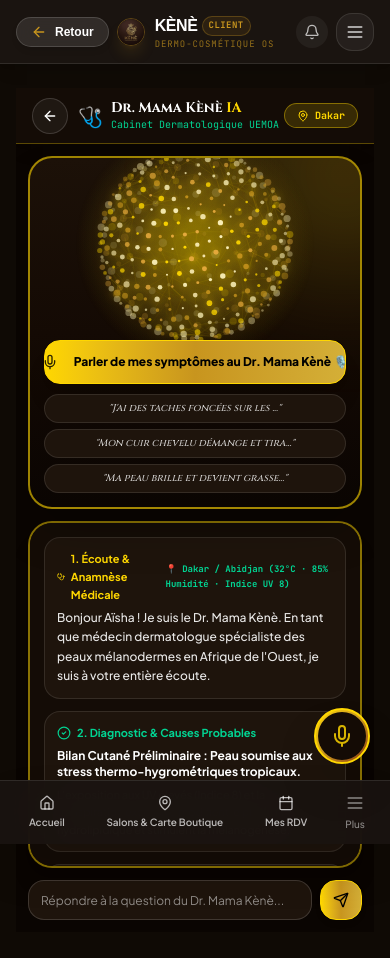
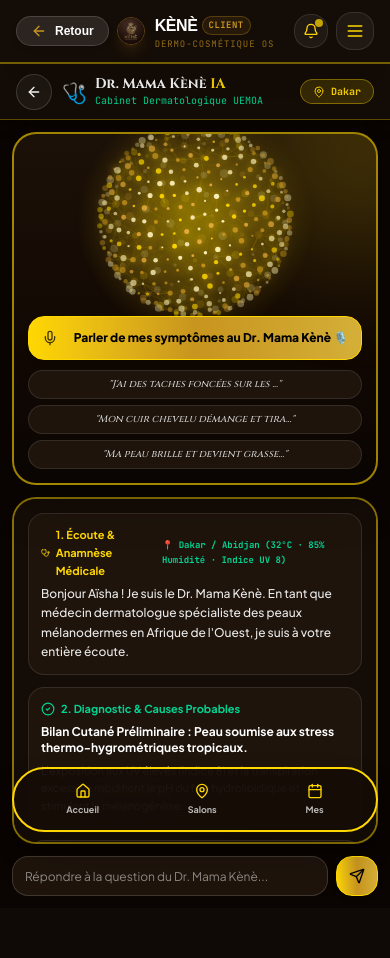
Before and after one commit to Fenezara/kene-os, a Next.js app: page /chat in a window 390 px wide. Shown: the top 958 px of the page. Built offline with nearby package versions, Linux system fonts and the light colour scheme; a web font is replaced by a local one.

Commit message:
feat(ui): launch next-gen luxury navigation designs for Client, Pro Enterprise, and Super-Admin layouts with full PC tablet mobile responsiveness

```diff
--- a/src/app/(admin)/layout.tsx
+++ b/src/app/(admin)/layout.tsx
@@ -2,10 +2,16 @@
 
 import React, { useEffect, useState } from 'react';
 import Link from 'next/link';
-import { usePathname } from 'next/navigation';
-import { Building2, ShoppingBag, ShieldCheck, UserPlus, Crown, Menu, X, ArrowLeft } from 'lucide-react';
+import { usePathname, useRouter } from 'next/navigation';
+import { motion, AnimatePresence } from 'framer-motion';
+import {
+  Building2, ShoppingBag, ShieldCheck, UserPlus, Crown, Menu, X, ArrowLeft,
+  Activity, Search, Globe, Shield, RefreshCw, Cpu, Layers, Sparkles
+} from 'lucide-react';
 import { Button } from '@/components/ui/button';
 import { KeneLogo } from '@/components/ui/logo';
+import { Badge } from '@/components/ui/badge';
+import { RoleSwitcher } from '@/components/RoleSwitcher';
 
 export default function AdminLayout({
   children,
@@ -13,54 +19,80 @@ export default function AdminLayout({
   children: React.ReactNode
 }) {
   const pathname = usePathname();
+  const router = useRouter();
   const [mobileMenuOpen, setMobileMenuOpen] = useState(false);
+  const [systemUptime, setSystemUptime] = useState('99.98%');
 
-  // Don't render admin header/sidebar on the isolated admin login page
+  // Don't render admin header/sidebar on isolated admin login
   if (pathname === '/admin/login') {
     return <>{children}</>;
   }
 
   const adminNav = [
-    { href: '/admin', label: 'Vue Globale (Salons)', icon: Building2 },
-    { href: '/admin/marketplace', label: 'Marketplace Addons', icon: ShoppingBag },
-    { href: '/admin/security', label: 'Audit & Sécurité OWASP', icon: ShieldCheck },
-    { href: '/onboarding', label: 'Nouveau Salon (Wizard)', icon: UserPlus },
+    { href: '/admin', label: 'Vue Globale (Salons & Kènè OS)', icon: Building2, badge: '47 Salons' },
+    { href: '/admin/marketplace', label: 'Marketplace Addons', icon: ShoppingBag, badge: 'SaaS' },
+    { href: '/admin/security', label: 'Audit & Sécurité OWASP', icon: ShieldCheck, badge: 'SOC2' },
+    { href: '/onboarding', label: 'Nouveau Salon (Wizard)', icon: UserPlus, badge: '1-Click' },
   ];
 
   return (
-    <div className="min-h-screen bg-[#0F0A05] text-[#F8F1E4] flex flex-col font-sans">
-      {/* ── TOP STICKY NAVBAR ── */}
-      <header className="h-16 bg-[#1A1410] border-b border-white/10 px-4 md:px-8 flex items-center justify-between sticky top-0 z-50 shadow-xl">
+    <div className="min-h-screen bg-[#070402] text-[#F8F1E4] flex flex-col font-sans selection:bg-[#FFD700] selection:text-black">
+
+      {/* ── 👑 HOLOGRAPHIC COMMAND CENTER TOP HEADER ── */}
+      <header className="h-16 bg-[#120B06]/95 border-b-2 border-[#FFD700]/40 px-4 md:px-8 flex items-center justify-between sticky top-0 z-50 shadow-2xl backdrop-blur-2xl">
         <div className="flex items-center gap-3">
           <button
             onClick={() => setMobileMenuOpen(!mobileMenuOpen)}
-            className="md:hidden p-2 rounded-xl text-white/70 hover:text-white bg-white/5 border border-white/10"
+            className="md:hidden p-2 rounded-xl text-white/80 hover:text-white bg-white/5 border border-white/15"
             aria-label="Toggle Navigation Menu"
           >
-            {mobileMenuOpen ? <X className="w-5 h-5" /> : <Menu className="w-5 h-5" />}
+            {mobileMenuOpen ? <X className="w-5 h-5 text-[#FFD700]" /> : <Menu className="w-5 h-5 text-[#FFD700]" />}
           </button>
 
-          <KeneLogo href="/admin" subtitle="ADMIN" size="md" />
+          <KeneLogo href="/admin" subtitle="SUPER-ADMIN" size="md" />
         </div>
 
-        {/* Desktop Header Stats */}
-        <div className="hidden sm:flex items-center gap-4">
-          <Badge className="bg-emerald-500/10 text-emerald-400 border border-emerald-500/20 text-xs px-3 py-1 font-bold">
-            🟢 Plateforme Active (SOC2 / OWASP)
-          </Badge>
-          <Link href="/login">
-            <Button size="sm" variant="outline" className="border-white/10 text-xs text-white/80 hover:bg-white/5 h-8">
-              <ArrowLeft className="w-3.5 h-3.5 mr-1" /> Sortie Admin
+        {/* Live System Nodes Status (Abidjan / Dakar / SOC2) */}
+        <div className="hidden lg:flex items-center gap-3 text-xs">
+          <div className="flex items-center gap-2 px-3 py-1.5 rounded-xl bg-emerald-500/10 border border-emerald-500/30 text-emerald-400 font-mono font-bold">
+            <span className="w-2 h-2 rounded-full bg-emerald-400 animate-pulse" />
+            <span>Serveurs Abidjan & Dakar : Online ({systemUptime})</span>
+          </div>
+
+          <div className="flex items-center gap-2 px-3 py-1.5 rounded-xl bg-[#FFD700]/15 border border-[#FFD700]/40 text-[#FFD700] font-mono font-bold">
+            <Cpu className="w-3.5 h-3.5" />
+            <span>SOC2 / OWASP Security 2026</span>
+          </div>
+        </div>
+
+        {/* Header Right Actions */}
+        <div className="flex items-center gap-3">
+          <Link href="/portal">
+            <Button size="sm" className="bg-[#2A1D13] border border-[#FFD700]/40 text-[#FFD700] hover:bg-[#3E2B1D] text-xs font-bold h-9 rounded-xl">
+              <ArrowLeft className="w-3.5 h-3.5 mr-1 text-[#FFD700]" /> Vue Cliente
+            </Button>
+          </Link>
+
+          <Link href="/dashboard">
+            <Button size="sm" className="bg-gradient-to-r from-[#FFD700] via-[#C8951E] to-[#D4AF37] text-black font-black text-xs h-9 rounded-xl shadow-lg border border-[#FFD700] hover:scale-105 transition">
+              <Building2 className="w-3.5 h-3.5 mr-1" /> Vue Salon Pro
             </Button>
           </Link>
         </div>
       </header>
 
       {/* ── MOBILE DROPDOWN MENU ── */}
+      <AnimatePresence>
         {mobileMenuOpen && (
-        <div className="md:hidden bg-[#1A1410] border-b border-white/10 p-4 space-y-2 z-40">
-          <div className="text-[10px] font-bold uppercase tracking-wider text-white/40 mb-2 px-2">
-            Navigation Administrateur
+          <motion.div
+            initial={{ opacity: 0, y: -10 }}
+            animate={{ opacity: 1, y: 0 }}
+            exit={{ opacity: 0, y: -10 }}
+            className="md:hidden bg-[#140C06] border-b-2 border-[#FFD700]/40 p-4 space-y-2 z-40 shadow-2xl"
+          >
+            <div className="text-[10px] font-mono font-bold uppercase tracking-widest text-[#FFD700] mb-2 px-2 flex items-center justify-between">
+              <span>COMMAND CENTER SUPER-ADMIN</span>
+              <Badge className="bg-emerald-500/20 text-emerald-400 text-[9px]">SOC2 ACTIVE</Badge>
             </div>
             {adminNav.map((item) => {
               const isActive = pathname === item.href;
@@ -70,27 +102,36 @@ export default function AdminLayout({
                   key={item.href}
                   href={item.href}
                   onClick={() => setMobileMenuOpen(false)}
-                className={`flex items-center gap-3 px-3 py-2.5 rounded-xl text-xs font-bold transition-all ${
+                  className={`flex items-center justify-between px-4 py-3 rounded-2xl text-xs font-bold transition-all ${
                     isActive
-                    ? 'bg-[var(--gold-kene)] text-[#0F0A05] shadow-lg font-black'
-                    : 'text-white/70 hover:text-white hover:bg-white/5'
+                      ? 'bg-gradient-to-r from-[#FFD700] via-[#C8951E] to-[#D4AF37] text-black shadow-xl font-black border border-[#FFD700]'
+                      : 'text-white/80 hover:text-white hover:bg-white/10 border border-white/10'
                   }`}
                 >
+                  <div className="flex items-center gap-3">
                     <Icon className="w-4 h-4" />
                     <span>{item.label}</span>
+                  </div>
+                  <span className="text-[9px] font-mono font-bold px-2 py-0.5 rounded-full bg-white/10">
+                    {item.badge}
+                  </span>
                 </Link>
               );
             })}
+          </motion.div>
+        )}
+      </AnimatePresence>
+
+      {/* ── MAIN CONTAINER WITH HOLOGRAPHIC SIDEBAR ── */}
+      <div className="flex-1 flex">
+
+        {/* Desktop Holographic Sidebar */}
+        <aside className="hidden md:block w-72 bg-gradient-to-b from-[#140C06] via-[#0E0703] to-[#070402] border-r-2 border-[#FFD700]/40 p-6 space-y-3 shrink-0 shadow-2xl relative">
+          <div className="text-[10px] font-mono font-bold uppercase tracking-widest text-[#FFD700] mb-4 px-2 flex items-center justify-between border-b border-white/10 pb-2">
+            <span>PILOTAGE SYSTEME ADMIN</span>
+            <Sparkles className="w-3 h-3 text-[#FFD700] animate-pulse" />
           </div>
-      )}
 
-      {/* ── MAIN CONTAINER WITH SIDEBAR & RESPONSIVE MAIN CONTENT ── */}
-      <div className="flex-1 flex">
-        {/* Desktop Sidebar */}
-        <aside className="hidden md:block w-64 bg-[#1A1410] border-r border-white/10 p-6 space-y-2 shrink-0">
-          <div className="text-[10px] font-bold uppercase tracking-wider text-white/40 mb-3 px-3">
-            Navigation Administrateur
-          </div>
           {adminNav.map((item) => {
             const isActive = pathname === item.href;
             const Icon = item.icon;
@@ -98,32 +139,31 @@ export default function AdminLayout({
               <Link
                 key={item.href}
                 href={item.href}
-                className={`flex items-center gap-3 px-3.5 py-3 rounded-xl text-xs font-bold transition-all ${
+                className={`flex items-center justify-between px-4 py-3.5 rounded-2xl text-xs font-bold transition-all duration-200 ${
                   isActive
-                    ? 'bg-gradient-to-r from-[var(--gold-kene)] to-[#D4AF37] text-black shadow-lg font-black'
-                    : 'text-white/60 hover:text-white hover:bg-white/5'
+                    ? 'bg-gradient-to-r from-[#FFD700] via-[#C8951E] to-[#D4AF37] text-black shadow-xl font-black border border-[#FFD700] scale-102'
+                    : 'text-white/70 hover:text-white hover:bg-white/10 border border-white/10 hover:border-[#FFD700]/40'
                 }`}
               >
-                <Icon className="w-4 h-4" />
+                <div className="flex items-center gap-3">
+                  <Icon className={`w-4 h-4 ${isActive ? 'text-black font-bold' : 'text-[#FFD700]'}`} />
                   <span>{item.label}</span>
+                </div>
+                <span className={`text-[9px] font-mono font-bold px-2 py-0.5 rounded-full ${
+                  isActive ? 'bg-black/20 text-black' : 'bg-white/10 text-[#FFD700]'
+                }`}>
+                  {item.badge}
+                </span>
               </Link>
             );
           })}
         </aside>
 
         {/* Main Content Area */}
-        <main className="flex-1 p-4 sm:p-6 md:p-8 overflow-y-auto bg-[#140F0B]">
+        <main className="flex-1 p-4 sm:p-6 md:p-8 overflow-y-auto bg-[#0C0603]">
           {children}
         </main>
       </div>
     </div>
   );
 }
-
-function Badge({ children, className }: { children: React.ReactNode; className?: string }) {
-  return (
-    <span className={`inline-flex items-center rounded-full ${className}`}>
-      {children}
-    </span>
-  );
-}
--- a/src/app/(client)/layout.tsx
+++ b/src/app/(client)/layout.tsx
@@ -6,7 +6,6 @@ import { usePathname, useRouter } from 'next/navigation';
 import { Home, Calendar, ScanFace, Wallet, ShoppingBag, Sprout, Bell, User, Sparkles, ArrowLeft, LogOut, MapPin, Menu, X, MessageSquare, Stethoscope, FileText, Mic } from 'lucide-react';
 import { motion, AnimatePresence } from 'framer-motion';
 
-import { RoleSwitcher } from '@/components/RoleSwitcher';
 import { PlanSwitcher } from '@/components/PlanSwitcher';
 import { BackButton } from '@/components/ui/back-button';
 import { KeneLogo } from '@/components/ui/logo';
@@ -31,7 +30,6 @@ export default function ClientLayout({
       const savedUser = localStorage.getItem('kene_user');
       const hasCookie = document.cookie.split(';').some(c => c.trim().startsWith('kene-session='));
 
-      // If no session exists at all, auto-create a guest/demo client session for instant exploration
       if (!savedUser && !hasCookie) {
         const guestUser = {
           firstName: 'Cliente',
@@ -69,7 +67,7 @@ export default function ClientLayout({
   // Filter navigation buttons dynamically depending on activePlan selection
   const allNavLinks = [
     { href: '/portal', label: 'Accueil', icon: Home, plan: 'essentiel' },
-    { href: '/salons', label: 'Salons & Carte Boutique', icon: MapPin, plan: 'essentiel' },
+    { href: '/salons', label: 'Salons & Carte', icon: MapPin, plan: 'essentiel' },
     { href: '/appointments', label: 'Mes RDV', icon: Calendar, plan: 'essentiel' },
     { href: '/diagnostic', label: 'Bilan Cutané', icon: ScanFace, plan: 'pro' },
     { href: '/chat', label: 'Dr. Mama Kènè IA 🩺🎙️', icon: Stethoscope, plan: 'elite' },
@@ -83,10 +81,10 @@ export default function ClientLayout({
   });
 
   return (
-    <div className="min-h-screen bg-[#0F0A05] text-white flex flex-col font-sans selection:bg-[var(--gold-kene)] selection:text-[#0F0A05]">
+    <div className="min-h-screen bg-[#0F0A05] text-white flex flex-col font-sans selection:bg-[#FFD700] selection:text-black">
 
-      {/* --- RESPONSIVE HEADER (SCROLLS NATURALLY WITH PAGE INTERFACE) --- */}
-      <header className="h-16 bg-[#1A1410] border-b border-white/10 px-4 md:px-8 flex items-center justify-between w-full shadow-lg z-30">
+      {/* ── 🌸 TOP SUSPENDED GLASS HEADER (DESKTOP / PC & TABLET) ── */}
+      <header className="h-16 bg-[#160E08]/90 border-b-2 border-[#FFD700]/40 px-4 md:px-8 flex items-center justify-between w-full shadow-2xl z-40 backdrop-blur-2xl sticky top-0">
         <div className="max-w-7xl w-full mx-auto flex items-center justify-between">
 
           {/* Left Logo & Back Button */}
@@ -96,7 +94,7 @@ export default function ClientLayout({
           </div>
 
           {/* Desktop Navigation Links */}
-          <nav className="hidden md:flex items-center gap-1 lg:gap-2">
+          <nav className="hidden md:flex items-center gap-1.5 lg:gap-2">
             {navLinks.map((link) => {
               const isActive = pathname === link.href || (link.href.includes('chat') && pathname.includes('chat'));
               const Icon = link.icon;
@@ -110,20 +108,20 @@ export default function ClientLayout({
                       window.location.href = '/portal';
                     }
                   }}
-                  className={`flex items-center gap-2 px-3.5 py-2 rounded-xl text-xs transition-all ${
+                  className={`flex items-center gap-2 px-3.5 py-2 rounded-xl text-xs transition-all duration-200 cursor-pointer ${
                     isActive
-                      ? 'bg-gradient-to-r from-[#FFD700] via-[#C8951E] to-[#D4AF37] text-black font-black shadow-md border border-[#FFD700]'
+                      ? 'bg-gradient-to-r from-[#FFD700] via-[#C8951E] to-[#D4AF37] text-black font-black shadow-xl border border-[#FFD700] scale-102'
                       : 'text-white/80 hover:text-white hover:bg-white/10 font-semibold'
                   }`}
                 >
-                  <Icon className={`w-4 h-4 ${isActive ? 'text-black font-bold' : ''}`} />
+                  <Icon className={`w-4 h-4 ${isActive ? 'text-black font-bold' : 'text-[#FFD700]'}`} />
                   <span className={isActive ? 'text-black font-black' : ''}>{link.label}</span>
                 </Link>
               );
             })}
           </nav>
 
-          {/* Right Actions */}
+          {/* Right Actions & Plan Switcher */}
           <div className="flex items-center gap-2 sm:gap-3">
             <div className="hidden sm:block w-48">
               <PlanSwitcher />
@@ -131,11 +129,11 @@ export default function ClientLayout({
 
             <Link
               href="/client-notifications"
-              className="p-2 rounded-xl bg-white/5 hover:bg-white/10 text-white/70 hover:text-white transition relative"
+              className="p-2 rounded-xl bg-white/5 hover:bg-white/10 text-white/70 hover:text-white transition relative border border-white/10"
               title="Notifications"
             >
-              <Bell className="w-4 h-4" />
-              <span className="absolute top-1 right-1 w-2 h-2 rounded-full bg-[var(--gold-kene)] animate-pulse" />
+              <Bell className="w-4 h-4 text-[#FFD700]" />
+              <span className="absolute top-1 right-1 w-2 h-2 rounded-full bg-[#FFD700] animate-pulse" />
             </Link>
 
             {/* Hamburger Button for Mobile */}
@@ -144,22 +142,37 @@ export default function ClientLayout({
               className="md:hidden p-2 rounded-xl bg-white/5 border border-white/10 text-white/80 hover:text-white"
               title="Menu Navigation"
             >
-              <Menu className="w-5 h-5" />
-            </button>
-
-            <button
-              onClick={handleLogout}
-              className="hidden md:flex p-2 rounded-xl bg-red-500/10 border border-red-500/30 hover:bg-red-500/20 text-red-400 transition cursor-pointer items-center gap-1 text-xs font-bold"
-              title="Déconnexion"
-            >
-              <LogOut className="w-4 h-4" />
-              <span>Déconnexion</span>
+              <Menu className="w-5 h-5 text-[#FFD700]" />
             </button>
           </div>
         </div>
       </header>
 
-      {/* --- MOBILE NAVIGATION DRAWER OVERLAY --- */}
+      {/* ── 📱 FLOATING GLASS CAPSULE NAVIGATION BAR (MOBILE & TABLET BOTTOM) ── */}
+      <div className="md:hidden fixed bottom-3 left-3 right-3 z-50">
+        <div className="bg-[#140C06]/90 border-2 border-[#FFD700] rounded-full p-2 shadow-2xl backdrop-blur-2xl flex items-center justify-around">
+          {navLinks.map((link) => {
+            const isActive = pathname === link.href || (link.href.includes('chat') && pathname.includes('chat'));
+            const Icon = link.icon;
+            return (
+              <Link
+                key={link.href}
+                href={link.href}
+                className={`flex flex-col items-center gap-1 px-3 py-1.5 rounded-full transition-all ${
+                  isActive
+                    ? 'bg-gradient-to-r from-[#FFD700] via-[#C8951E] to-[#D4AF37] text-black font-black shadow-lg scale-105'
+                    : 'text-white/70 hover:text-white'
+                }`}
+              >
+                <Icon className={`w-4 h-4 ${isActive ? 'text-black font-bold' : 'text-[#FFD700]'}`} />
+                <span className="text-[9px] font-bold truncate max-w-[64px]">{link.label.split(' ')[0]}</span>
+              </Link>
+            );
+          })}
+        </div>
+      </div>
+
+      {/* Mobile Drawer Menu */}
       <AnimatePresence>
         {mobileMenuOpen && (
           <>
@@ -168,128 +181,71 @@ export default function ClientLayout({
               animate={{ opacity: 1 }}
               exit={{ opacity: 0 }}
               onClick={() => setMobileMenuOpen(false)}
-              className="fixed inset-0 bg-black/70 backdrop-blur-sm z-50 md:hidden"
+              className="fixed inset-0 bg-black/80 z-50 md:hidden backdrop-blur-md"
             />
             <motion.div
               initial={{ x: '100%' }}
               animate={{ x: 0 }}
               exit={{ x: '100%' }}
               transition={{ type: 'spring', stiffness: 300, damping: 30 }}
-              className="fixed inset-y-0 right-0 w-80 bg-[#140E09] border-l border-[var(--gold-kene)]/30 z-50 p-6 flex flex-col justify-between md:hidden shadow-2xl overflow-y-auto"
+              className="fixed inset-y-0 right-0 w-72 z-50 md:hidden bg-[#160E08] border-l-2 border-[#FFD700] p-5 flex flex-col shadow-2xl"
             >
-              <div>
-                <div className="flex items-center justify-between pb-4 border-b border-white/10 mb-6">
-                  <KeneLogo href="/portal" subtitle="MENU CLIENT" size="sm" />
-                  <button onClick={() => setMobileMenuOpen(false)} className="p-2 text-white/50 hover:text-white rounded-xl bg-white/5">
-                    <X className="w-5 h-5" />
+              <div className="flex items-center justify-between border-b border-white/10 pb-3 mb-4">
+                <KeneLogo href="/portal" subtitle="CLIENT" size="sm" />
+                <button onClick={() => setMobileMenuOpen(false)} className="p-2 text-white/60 hover:text-white">
+                  <X className="w-5 h-5 text-[#FFD700]" />
                 </button>
               </div>
 
-                <div className="space-y-1">
-                  <div className="text-[10px] font-bold text-[var(--gold-kene)] uppercase tracking-widest mb-2 px-2">Navigation Complète Kènè</div>
+              <div className="mb-4">
+                <PlanSwitcher />
+              </div>
+
+              <div className="space-y-2 flex-1">
                 {navLinks.map((link) => {
-                    const isActive = pathname === link.href || (link.href.includes('chat') && pathname.includes('chat'));
+                  const isActive = pathname === link.href;
                   const Icon = link.icon;
                   return (
                     <Link
                       key={link.href}
                       href={link.href}
                       onClick={() => setMobileMenuOpen(false)}
-                        className={`flex items-center gap-3 px-3.5 py-3 rounded-2xl text-xs font-semibold transition-all ${
+                      className={`flex items-center gap-3 px-4 py-3 rounded-2xl text-xs font-bold transition-all ${
                         isActive
-                            ? 'bg-gradient-to-r from-[var(--gold-kene)] to-[#D4AF37] text-black font-bold shadow-md'
-                            : 'text-white/80 hover:text-white hover:bg-white/5 border border-white/5'
+                          ? 'bg-gradient-to-r from-[#FFD700] via-[#C8951E] to-[#D4AF37] text-black font-black shadow-lg'
+                          : 'text-white/80 hover:bg-white/10'
                       }`}
                     >
-                        <Icon className="w-4 h-4 shrink-0" />
+                      <Icon className="w-4 h-4" />
                       <span>{link.label}</span>
                     </Link>
                   );
                 })}
               </div>
-              </div>
 
-              <div className="pt-6 border-t border-white/10 mt-6">
               <button
                 onClick={handleLogout}
-                  className="w-full py-3 rounded-2xl bg-red-500/10 border border-red-500/30 text-red-400 font-bold text-xs flex items-center justify-center gap-2 cursor-pointer"
+                className="w-full flex items-center justify-center gap-2 p-3 rounded-2xl bg-red-500/10 border border-red-500/30 text-red-400 font-bold text-xs"
               >
                 <LogOut className="w-4 h-4" />
-                  <span>Se Déconnecter</span>
+                <span>Déconnexion</span>
               </button>
-              </div>
             </motion.div>
           </>
         )}
       </AnimatePresence>
 
-      {/* --- MAIN CONTENT AREA --- */}
-      <main className="flex-1 w-full max-w-7xl mx-auto px-4 sm:px-6 lg:px-8 py-6 pb-24 md:pb-8 text-white">
+      {/* Main Page Children */}
+      <main className="flex-1 pb-16 md:pb-0">
         {children}
       </main>
 
-      {/* --- MOBILE BOTTOM NAVIGATION --- */}
-      <nav className="md:hidden fixed bottom-0 left-0 right-0 bg-[#1A1410]/95 border-t border-white/10 h-16 flex items-center justify-around z-40 backdrop-blur-lg shadow-2xl px-2">
-        {navLinks.slice(0, 4).map((link) => {
-          const isActive = pathname === link.href || (link.href.includes('chat') && pathname.includes('chat'));
-          const Icon = link.icon;
-          return (
-            <Link
-              key={link.href}
-              href={link.href}
-              className={`flex flex-col items-center gap-1 px-3 py-1 rounded-xl transition ${
-                isActive
-                  ? 'bg-gradient-to-r from-[#FFD700] via-[#C8951E] to-[#D4AF37] text-black font-black shadow-lg scale-105 border border-[#FFD700]'
-                  : 'text-white/70 hover:text-white font-semibold'
-              }`}
-            >
-              <Icon className={`w-4 h-4 ${isActive ? 'scale-110 text-black font-black' : ''}`} />
-              <span className={`text-[10px] ${isActive ? 'font-black text-black' : 'font-semibold'}`}>
-                {link.label}
-              </span>
-            </Link>
-          );
-        })}
-
-        {/* Mobile "Plus" Menu Trigger */}
-        <button
-          onClick={() => setMobileMenuOpen(true)}
-          className="flex flex-col items-center gap-1 px-2 py-1 rounded-xl text-white/50 hover:text-white"
-        >
-          <Menu className="w-5 h-5 text-[var(--gold-kene)]" />
-          <span className="text-[10px] font-medium text-[var(--gold-kene)]">Plus</span>
-        </button>
-      </nav>
-
-      {/* Floating Voice Assistant Quick Trigger Button (Bottom Right) */}
-      <button
-        onClick={() => setIsVoiceAssistantOpen(true)}
-        className="fixed bottom-20 right-5 z-40 w-14 h-14 rounded-full bg-gradient-to-br from-[#FFD700] via-[#C8951E] to-[#8A3B14] p-0.5 shadow-2xl border-2 border-[#FFD700] flex items-center justify-center hover:scale-110 active:scale-95 transition cursor-pointer group"
-        title="Ouvrir l'Assistante Vocale Mama Kènè"
-      >
-        <div className="w-full h-full rounded-full bg-[#140B05] flex items-center justify-center text-[#FFD700] group-hover:bg-[#FFD700] group-hover:text-black transition-colors">
-          <Mic className="w-6 h-6 animate-pulse" />
-        </div>
-      </button>
-
-      {/* --- MAMA KÈNÈ VOICE ASSISTANT MODAL --- */}
+      {/* Voice Assistant Modal */}
       <MamaKeneVoiceAssistant
         isOpen={isVoiceAssistantOpen}
         onClose={() => setIsVoiceAssistantOpen(false)}
       />
 
-      {/* --- DESKTOP FOOTER --- */}
-      <footer className="hidden md:block border-t border-white/5 bg-[#1A1410] py-6 text-center text-xs text-white/40">
-        <div className="max-w-7xl mx-auto px-4 flex flex-col sm:flex-row justify-between items-center gap-4">
-          <p>© 2026 Kènè Pro · La Plateforme Beauté & Bien-être Africaine.</p>
-          <div className="flex gap-4">
-            <Link href="/portal" className="hover:text-white transition">Accueil</Link>
-            <Link href="/diagnostic" className="hover:text-white transition">Diagnostic IA</Link>
-            <Link href="/chat?mode=dr_diallo" className="hover:text-white transition">Dr. Dermatologue IA</Link>
-            <Link href="/boutique" className="hover:text-white transition">Boutique</Link>
-          </div>
-        </div>
-      </footer>
     </div>
   );
 }
```
Lines whose indentation alone changed are shown as unchanged.
